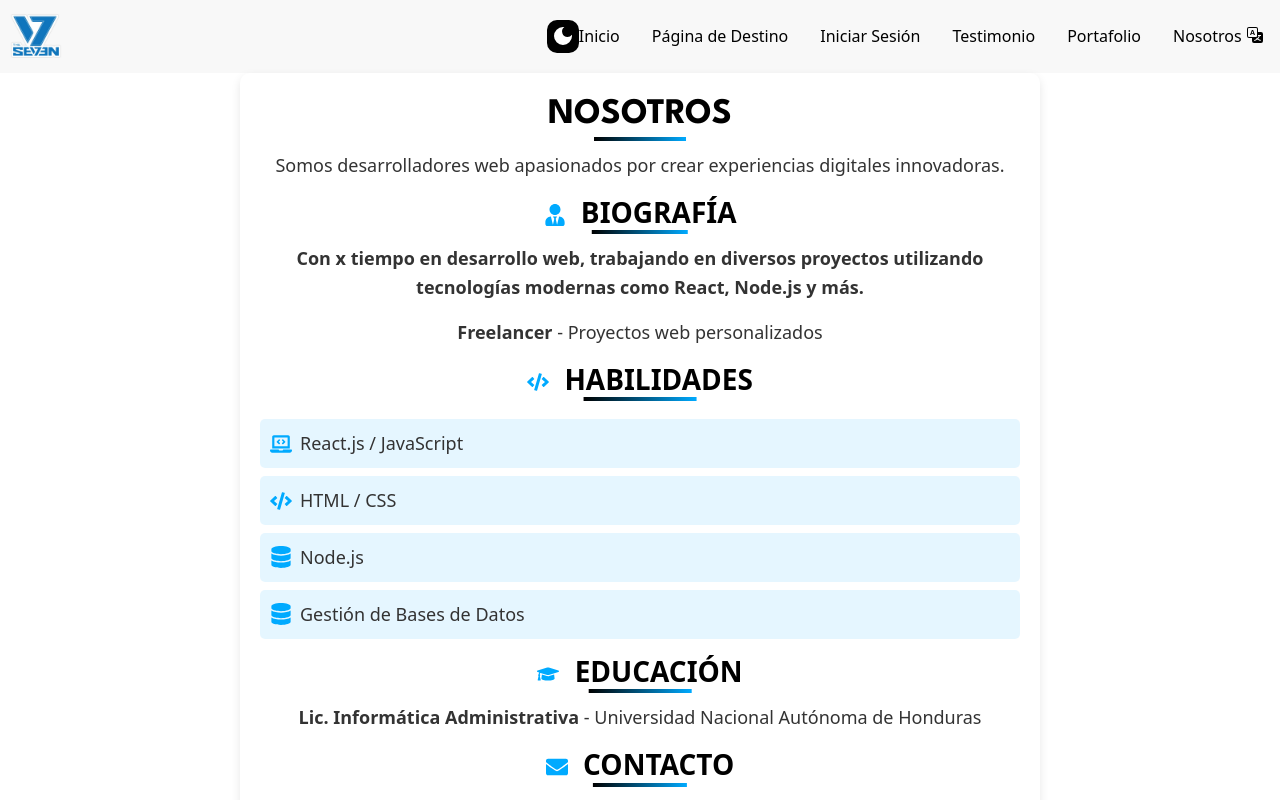
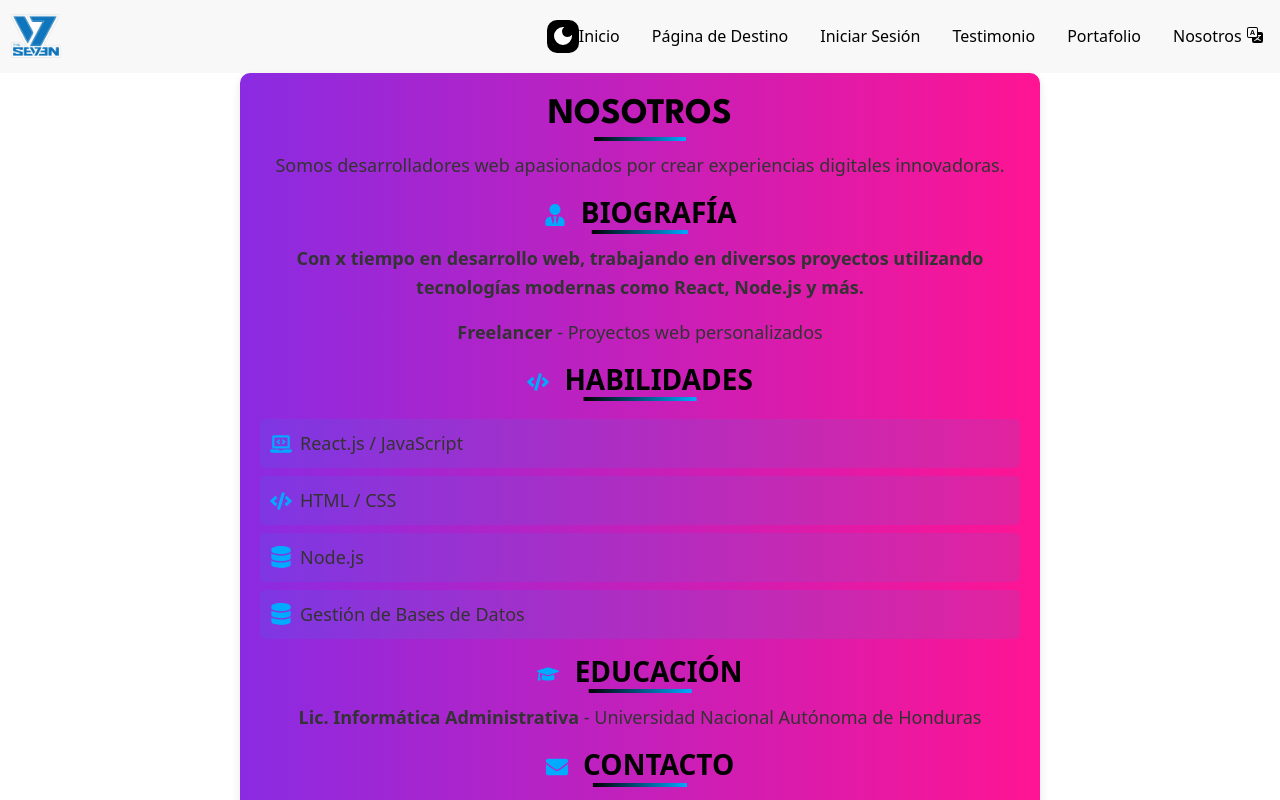
Before and after one commit to bg14891/Grupo7, a React (Create React App) app: page /Nosotros in a window 1280 px wide. Shown: the top 800 px of the page. Built offline with nearby package versions, Linux system fonts and the light colour scheme; no server answers.

Commit message:
fondo de nosotros

```diff
--- a/package.json
+++ b/package.json
@@ -23,7 +23,7 @@
     "react": "^19.0.0",
     "react-bootstrap": "^2.10.9",
     "react-dom": "^19.0.0",
-    "react-hook-form": "^7.55.0",
+    "react-hook-form": "^7.56.0",
     "react-icons": "^5.5.0",
     "react-router": "^7.4.1",
     "react-router-dom": "^7.5.1",
--- a/src/Components/Nosotros.css
+++ b/src/Components/Nosotros.css
@@ -6,6 +6,9 @@
     border-radius: 10px;
     box-shadow: 0px 4px 10px rgba(0, 0, 0, 0.1);
     text-align: center;
+
+    background: linear-gradient(to right, #8A2BE2, #FF1493);
+
   }
 
   /* Títulos con efecto llamativo */
```
Also changed, not shown: 1 other file (tests, documents, lock files or other folders).
